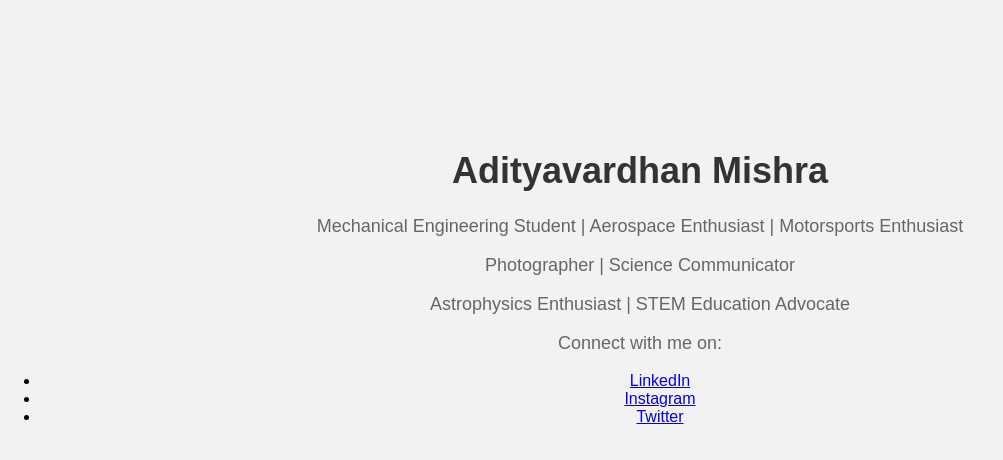
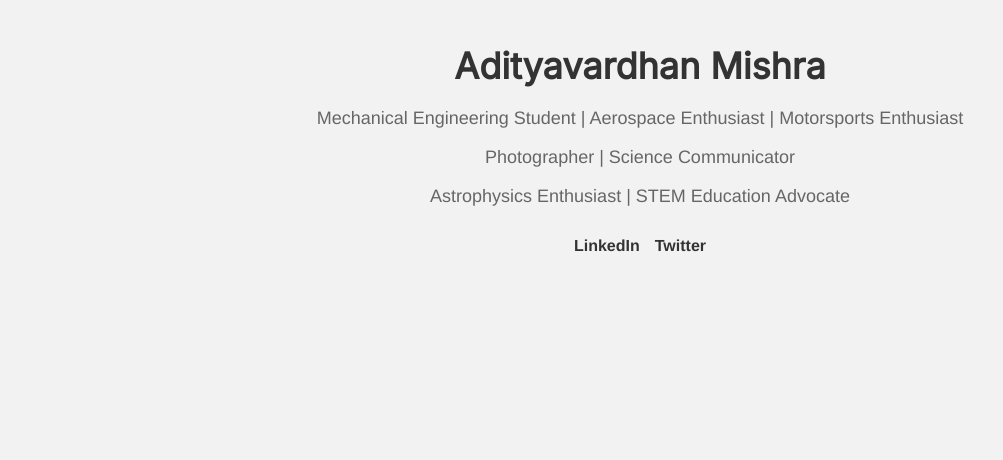
Before and after one commit to aaaaaaaaaaaavm/thiswouldbeavm, a plain HTML site: page index.html in a window 1280 px wide. Shown: the whole page, without its empty margins (0-1003 px from the left). Drawn offline with Linux system fonts and the light colour scheme; a web font is replaced by a local one.

Commit message:
Update index.html

```diff
--- a/index.html
+++ b/index.html
@@ -2,24 +2,58 @@
 <html>
 <head>
   <title>thiswouldbeavm</title>
+  <link href="https://fonts.googleapis.com/css2?family=Helvetica&display=swap" rel="stylesheet">
+  <link href="https://fonts.googleapis.com/css2?family=Inter&display=swap" rel="stylesheet">
   <style>
     body {
       background-color: #f2f2f2;
-      font-family: Arial, sans-serif;
+      font-family: 'Helvetica', sans-serif;
       margin: 0;
       padding: 0;
     }
     .container {
+      max-width: 800px;
+      margin: 0 auto;
+      padding: 20px;
       text-align: center;
-      margin-top: 150px;
     }
     h1 {
+      font-family: 'Inter', sans-serif;
       font-size: 36px;
       color: #333333;
+      margin-bottom: 20px;
     }
     p {
       font-size: 18px;
       color: #666666;
+      margin-bottom: 10px;
+    }
+    .social-links {
+      list-style: none;
+      padding: 0;
+      margin-top: 30px;
+      display: flex;
+      justify-content: center;
+      align-items: center;
+    }
+    .social-links li {
+      margin-right: 15px;
+    }
+    .social-links li:last-child {
+      margin-right: 0;
+    }
+    .social-links a {
+      color: #333333;
+      text-decoration: none;
+      font-weight: bold;
+    }
+    @media only screen and (max-width: 600px) {
+      h1 {
+        font-size: 28px;
+      }
+      p {
+        font-size: 16px;
+      }
     }
   </style>
 </head>
@@ -29,10 +63,8 @@
     <p>Mechanical Engineering Student | Aerospace Enthusiast | Motorsports Enthusiast</p>
     <p>Photographer | Science Communicator</p>
     <p>Astrophysics Enthusiast | STEM Education Advocate</p>
-    <p>Connect with me on:</p>
-    <ul>
-      <li><a href="https://linkedin.com/in/adityavardhanmishra/">LinkedIn</a></li>
-      <li><a href="https://instagram.com/aaaaaaaaaaaavm">Instagram</a></li>
+    <ul class="social-links">
+      <li><a href="https://linkedin.com/in/adityavardhanmishra">LinkedIn</a></li>
       <li><a href="https://twitter.com/aaaaaaaaaaaavm">Twitter</a></li>
     </ul>
   </div>
```
